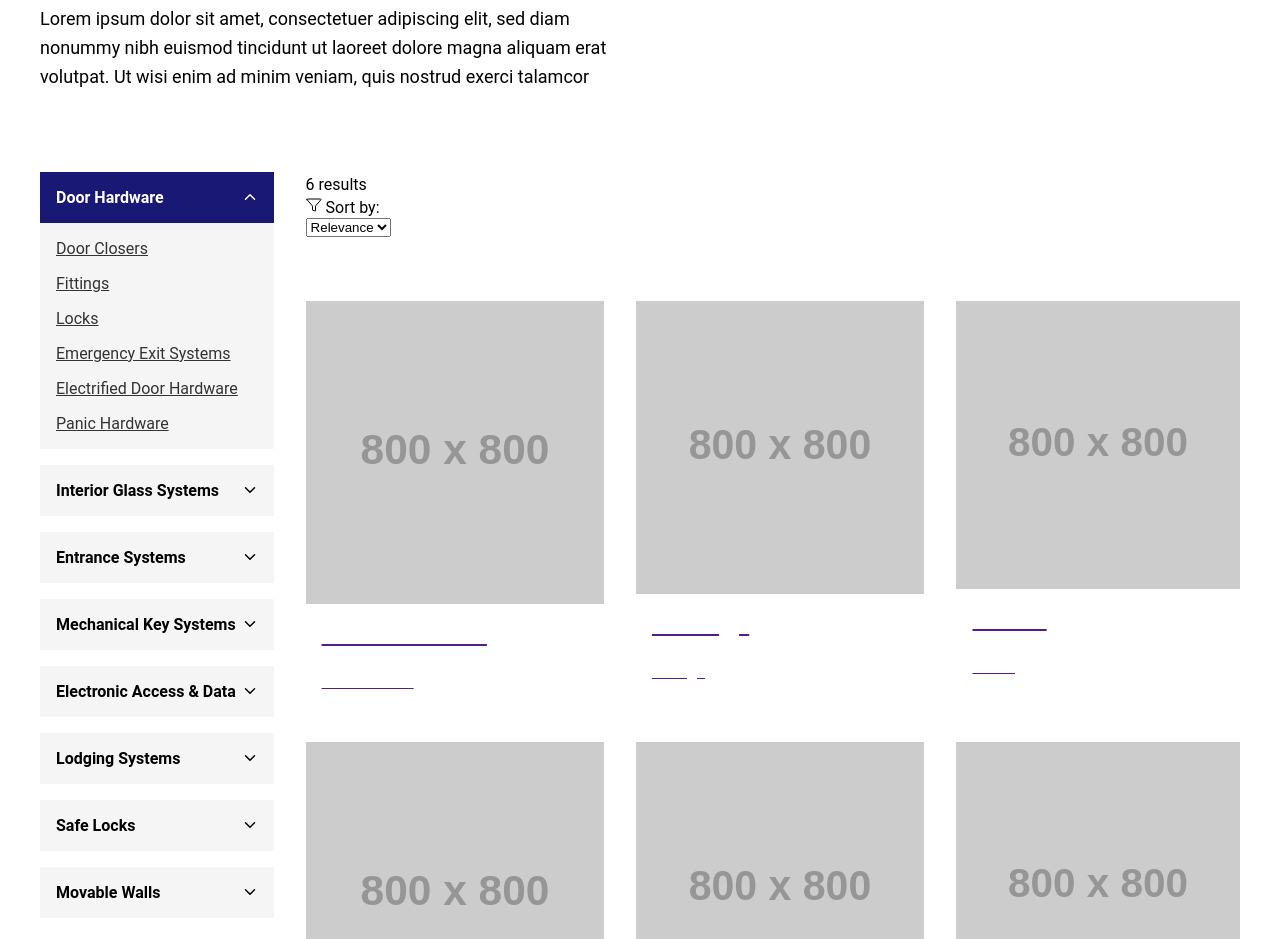
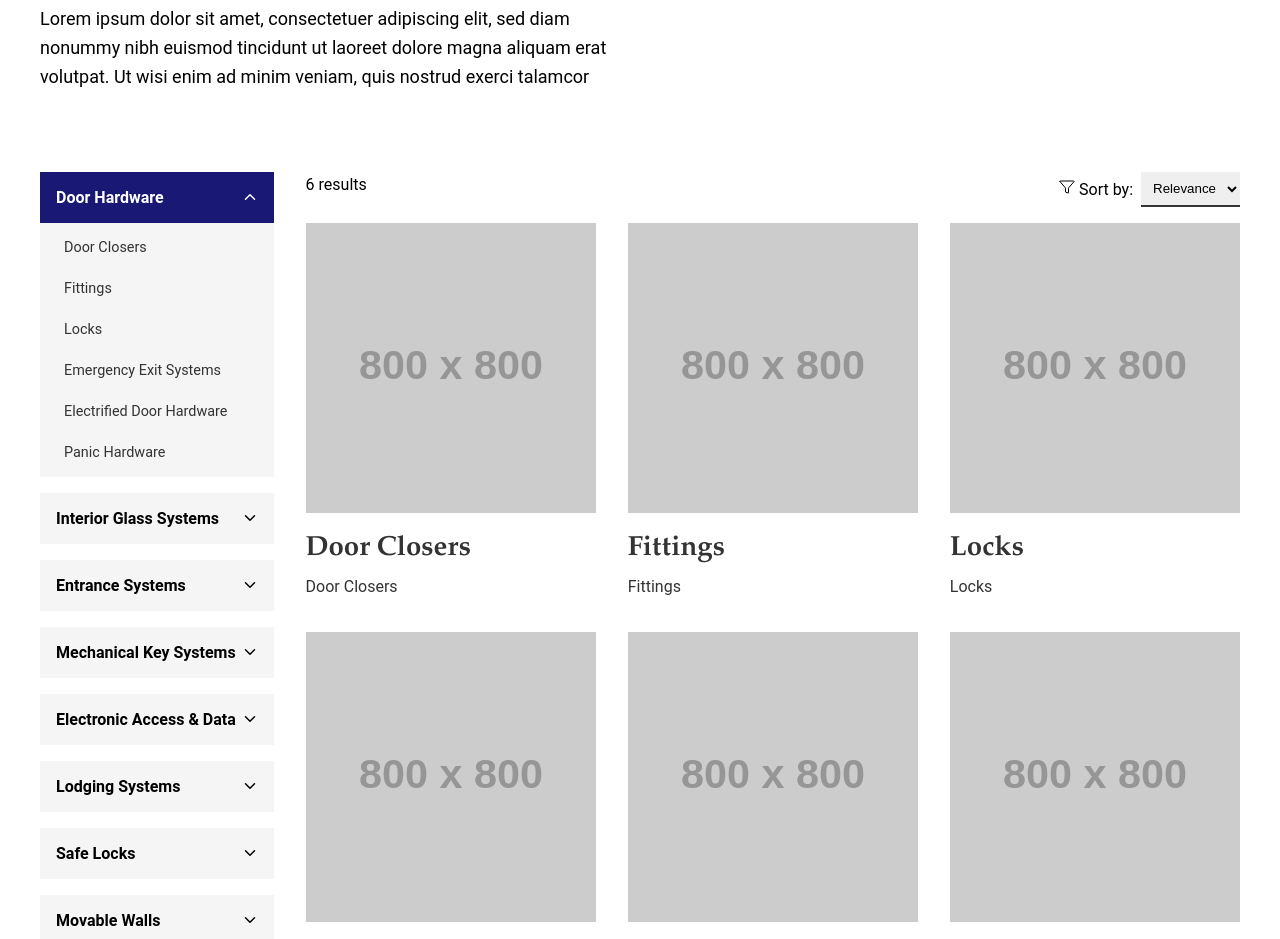
Before and after one commit to taher-uiux/aekoh, a plain HTML site: page products/index.html in a window 1280 px wide. Shown: the part 256-1195 px from the top of the page. Drawn offline with nearby package versions, Linux system fonts and the light colour scheme; placeholder pictures from the web are drawn by us.

Commit message:
Add files via upload

```diff
--- a/css/style.css
+++ b/css/style.css
@@ -185,6 +185,11 @@ p {
   line-height: 1.6;
 }
 
+a{
+  text-decoration: none;
+  cursor: pointer;
+}
+
 .p-xl {
   font-size: 1.5rem;
 }
@@ -228,6 +233,23 @@ section.grey {
   align-items: flex-start;
 }
 
+.img-container {
+  max-width: 100%;
+  height: auto;
+  position: relative;
+  overflow: hidden;
+}
+
+.img-container img {
+  transition: .5s ease all;
+  width: 100%;
+  object-fit: cover;
+}
+
+.img-container:hover img {
+  transform: scale(1.1);
+}
+
 .container .left,
 .container .right {
   flex: 1;
@@ -251,7 +273,6 @@ section.grey {
   width: fit-content;
   padding: 0.75rem 1.5rem;
   gap: 0.5rem;
-  text-decoration: none;
   border-bottom-right-radius: 1.5em;
   font-size: 1rem;
   font-weight: 600;
@@ -361,7 +382,6 @@ section.grey {
 
 .header-nav .header-nav-list li a {
   color: #FFFFFF;
-  text-decoration: none;
   font-size: 1rem;
   font-weight: 500;
   transition: color 0.3s ease;
@@ -434,7 +454,7 @@ section.grey {
   max-width: 100%;
 }
 
-.product-category-item > div {
+.product-category-item>div {
   display: flex;
   flex-direction: column;
   align-items: center;
@@ -443,7 +463,7 @@ section.grey {
   transition: transform 0.3s ease;
 }
 
-.product-category-item:hover > div {
+.product-category-item:hover>div {
   transform: scale(1.1) !important;
 }
 
@@ -495,11 +515,11 @@ section.grey {
   cursor: not-allowed;
 }
 
-.domain-item{
+.domain-item {
   cursor: pointer;
 }
 
-.domain-item img{
+.domain-item img {
   filter: brightness(0.6);
 }
 
@@ -509,6 +529,7 @@ section.grey {
   left: 1rem;
   color: #fff;
 }
+
 .purpose {
   background-color: #191975;
   color: #FFFFFF;
@@ -552,25 +573,25 @@ section.grey {
   margin-bottom: 4rem;
 }
 
-.product-grid {
+.products .product-grid {
   display: grid;
-  grid-template-columns: auto auto auto;
+  grid-template-columns: 1fr 1fr 1fr;
   gap: 2rem;
   padding-top: 3rem;
 }
 
-.product-item {
+.products .product-grid .product-item {
   display: flex;
   flex-direction: column;
   gap: 0;
 }
 
-.product-item img {
+.products .product-grid .product-item img {
   width: 100%;
   height: 100%;
 }
 
-.product-item .product-content {
+.products .product-grid .product-item .product-content {
   display: flex;
   flex-direction: column;
   gap: 1rem;
@@ -579,15 +600,15 @@ section.grey {
   border-bottom-right-radius: 4em;
 }
 
-.product-item .product-content.blue {
+.products .product-grid .product-item .product-content.blue {
   background-color: #191975;
 }
 
-.product-item .product-content.red {
+.products .product-grid .product-item .product-content.red {
   background-color: #E5001D;
 }
 
-.product-item .product-content div {
+.products .product-grid .product-item .product-content div {
   display: flex;
   flex-direction: column;
   gap: 0;
@@ -595,7 +616,7 @@ section.grey {
 
 .project-stats-grid {
   display: grid;
-  grid-template-columns: auto auto auto;
+  grid-template-columns: 1fr 1fr 1fr;
   gap: 2rem;
   padding-top: 3rem;
   width: 100%;
@@ -626,7 +647,7 @@ section.grey {
 
 .testimonial-grid {
   display: grid;
-  grid-template-columns: auto auto auto;
+  grid-template-columns: 1fr 1fr 1fr;
   gap: 2rem;
   width: 100%;
   margin-top: 3rem;
@@ -663,7 +684,7 @@ section.grey {
 
 .associations .association-grid {
   display: grid;
-  grid-template-columns: auto auto auto auto auto;
+  grid-template-columns: 1fr 1fr 1fr 1fr 1fr;
   gap: 2rem;
   width: 100%;
   margin-top: 3rem;
@@ -708,7 +729,7 @@ footer .footer-top .logo-column {
 
 .footer-row {
   display: grid;
-  grid-template-columns: auto auto auto;
+  grid-template-columns: 1fr 1fr 1fr;
   width: 75%;
 }
 
@@ -726,7 +747,6 @@ footer .footer-top .logo-column {
 
 .footer-links a {
   color: #FFFFFF;
-  text-decoration: none;
   font-size: 1rem;
   font-weight: 500;
   transition: color 0.3s ease;
@@ -755,6 +775,24 @@ footer .footer-top .logo-column {
   align-items: center;
   gap: 0.5rem;
   margin-bottom: 2rem;
+}
+
+.breadcrumbs .breadcrumb-link{
+  color: #333;
+}
+
+.breadcrumbs .breadcrumb-link:hover{
+  color: #191975;
+  text-decoration: underline;
+}
+
+.breadcrumbs .breadcrumb-separator{
+  color: #333;
+  opacity: 0.7;
+}
+
+.breadcrumbs .breadcrumb-current{
+  color: #E5001D;
 }
 
 .page-title h1.blue {
@@ -800,17 +838,22 @@ footer .footer-top .logo-column {
   padding: 0.5rem 0;
   background-color: #f5f5f5;
   flex-direction: column;
+  gap: 0.5rem;
 }
 
 .category-list li ul li a {
   display: flex;
   padding: 0.5rem 1rem;
+  margin: 0 0.5rem;
   color: #333;
+  font-size: 90%;
 }
 
-.category-list li ul li a:hover {
-  background-color: #CCCCD4;
-  color: #333;
+.category-list li ul li a.active, .category-list li ul li a:hover {
+  background-color: #333;
+  color: #fff;
+  font-weight: 500;
+  border-radius: 0.5rem;
 }
 
 /* Hide nested lists by default */
@@ -840,8 +883,43 @@ ion-icon {
   width: 80%;
 }
 
-.product-top-bar {
+.product-top-bar>div {
   display: flex;
   justify-content: space-between;
   margin-bottom: 1rem;
 }
+
+.product-top-bar .sort-dropdown {
+  display: flex;
+  gap: 0.5rem;
+  align-items: center;
+}
+
+.product-top-bar .sort-select {
+  padding: 0.5rem;
+  border: none;
+  border-bottom: 2px solid #333;
+}
+
+.products-section .product-grid {
+  display: grid;
+  grid-template-columns: 1fr 1fr 1fr;
+  gap: 2rem;
+}
+
+.products-section .product-grid .product-item {
+  display: flex;
+  flex-direction: column;
+  gap: 1rem;
+  color: #333;
+}
+
+.products-section .product-grid .product-item:hover .img-container img {
+  transform: scale(1.1);
+}
+
+.products-section .product-grid .product-item .product-content {
+  display: flex;
+  flex-direction: column;
+  gap: 0.5rem;
+}
```
